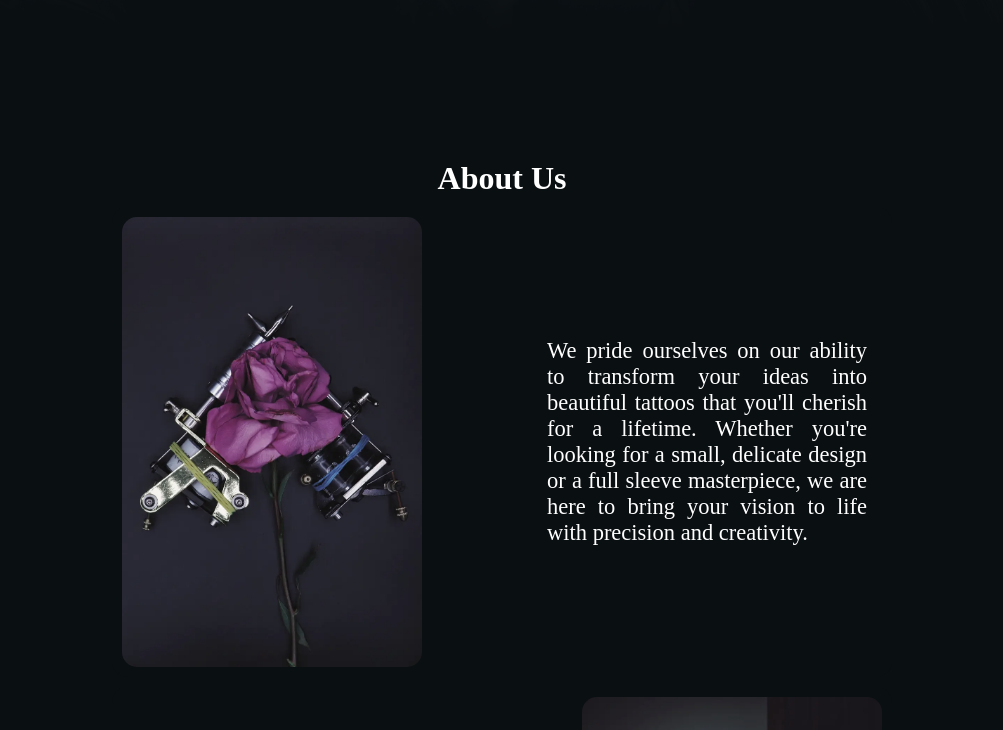
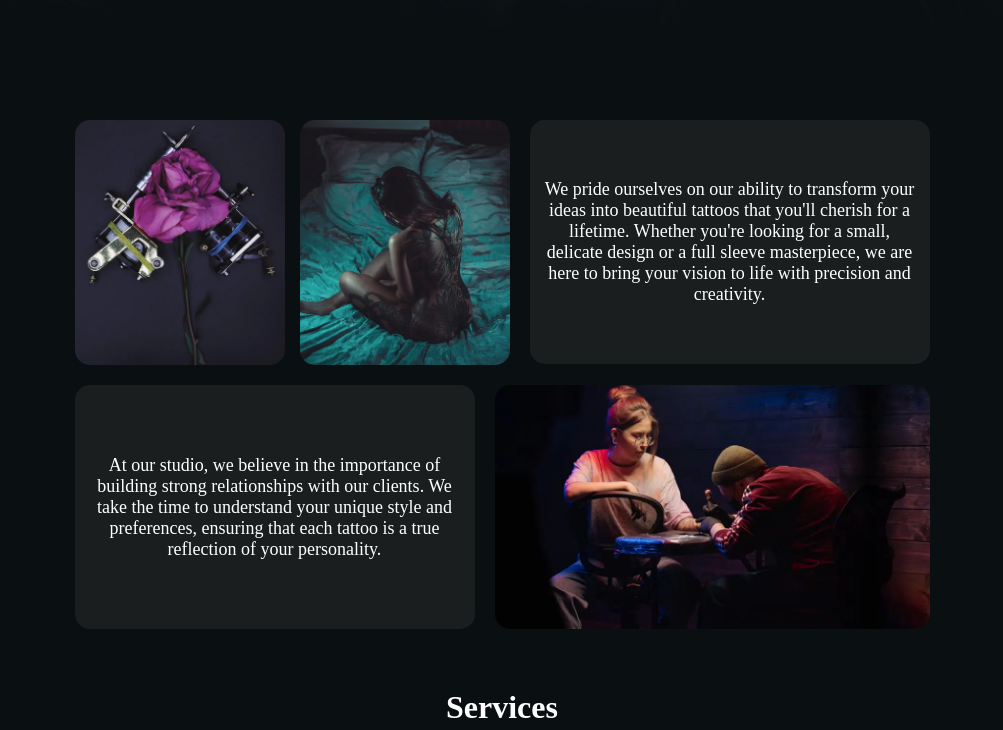
Before and after one commit to gusdkruger/liturgo-tattoo, a plain HTML site: page index.html in a window 1280 px wide. Shown: the part 680-1410 px from the top of the page, without its empty margins (138-1141 px from the left). Drawn offline with Linux system fonts and the light colour scheme.

Commit message:
Slight redesign of about

```diff
--- a/css/style.css
+++ b/css/style.css
@@ -53,7 +53,7 @@ header {
     font-family: var(--font-fancy);
     letter-spacing: 3px;
     font-size: 32px;
-    padding: 0 5px 4px;
+    padding: 0 5px 5px;
 }
 
 .header__nav {
@@ -77,6 +77,7 @@ header {
     display: flex;
     flex-direction: column;
     justify-content: center;
+    margin-bottom: 0px;
 }
 
 .presentation__title {
@@ -85,22 +86,52 @@ header {
     text-align: center;
 }
 
-/* ABOUT US */
+/* ABOUT */
 
 .about {
-    text-align: center;
-    width: clamp(300px, calc(85vw + 30px), 530px);
+    margin-top: 0px;
+    width: 95vw;
 }
 
 .about__container {
-    background-color: var(--background-primary);
-    padding: 10px;
-    border-radius: 15px;
-    margin: 10px;
+    display: flex;
+    flex-wrap: wrap;
+    justify-content: center;
+    margin: 20px 0;
+    align-items: center;
+    gap: 20px;
 }
 
-.about__img {
-    display: none;
+.about__img-container {
+    width: 100%;
+    max-width: 435px;
+    aspect-ratio: 16 / 9;
+    display: flex;
+    gap: 15px;
+}
+
+.about__img-vertical {
+    width: 50%;
+    object-fit: cover;
+    border-radius: 15px;
+    object-position: 0% 80%;
+}
+
+.about__img-horizontal {
+    width: 100%;
+    aspect-ratio: 16 / 9;
+    object-fit: cover;
+    border-radius: 15px;
+    max-width: 435px;
+}
+
+.about__text {
+    text-align: center;
+    width: 100%;
+    max-width: 405px;
+    padding: 15px;
+    background-color: var(--background-secondary);
+    border-radius: 15px;
 }
 
 /* SERVICES */
@@ -191,7 +222,6 @@ header {
 .contact__img-container__img {
     width: clamp(300px, calc(85vw + 30px), 530px);
     border-radius: 15px;
-    filter: grayscale(0.3);
 }
 
 .start-hidden {
@@ -333,30 +363,17 @@ footer {
 }
 
 @media (width >= 900px) {
-    /* ABOUT US */
+    /* ABOUT */
 
-    .about {
-        width: 800px;
-    }
-
-    .about__container {
-        display: flex;
-        justify-content: space-between;
-    }
-
-    .about__img {
-        display: block;
-        width: 300px;
-        border-radius: 15px;
-        filter: grayscale(0.3);
+    .about__container-reverse {
+        flex-direction: row-reverse;
     }
 
     .about__text {
-        width: 320px;
-        text-align: justify;
-        padding: 15px;
-        align-self: center;
-        font-size: 1.25em;
+        width: 370px;
+        height: 214px;
+        display: flex;
+        align-items: center;
     }
 
     /* CONTACT */
--- a/index.html
+++ b/index.html
@@ -28,14 +28,16 @@
             </section>
             <!-- ABOUT US -->
             <section class="about">
-                <h2 class="section__title">About Us</h2>
                 <div class="about__container">
-                    <img class="about__img" src="./img/about-img1.webp" alt="A pink rose with two tattoo machines intersecting at the top against a dark background.">
+                    <div class="about__img-container">
+                        <img class="about__img-vertical" src="./img/about-img1.webp" alt="A pink rose with two tattoo machines intersecting at the top against a dark background.">
+                        <img class="about__img-vertical" src="./img/about-img2.webp" alt="A person with tattoos sits on a bed with teal sheets, facing away and looking down, partially lit by blue-green light.">
+                    </div>
                     <p class="about__text">We pride ourselves on our ability to transform your ideas into beautiful tattoos that you'll cherish for a lifetime. Whether you're looking for a small, delicate design or a full sleeve masterpiece, we are here to bring your vision to life with precision and creativity.</p>
                 </div>
-                <div class="about__container">
+                <div class="about__container about__container-reverse">
+                    <img class="about__img-horizontal" src="./img/about-img3.webp" alt="A person with glasses is sitting on a chair getting a tattoo on their arm from a tattoo artist who is focused on the work, under dim lighting.">
                     <p class="about__text">At our studio, we believe in the importance of building strong relationships with our clients. We take the time to understand your unique style and preferences, ensuring that each tattoo is a true reflection of your personality.</p>
-                    <img class="about__img" src="./img/about-img2.webp" alt="A person with tattoos sits on a bed with teal sheets, facing away and looking down, partially lit by blue-green light.">
                 </div>
             </section>
             <!-- SERVICES -->
@@ -128,6 +130,9 @@
                     <a href="https://pixabay.com/photos/young-woman-tattoo-naked-nude-1970238/" target="_blank">About image 2</a> by <a href="https://pixabay.com/users/xusenru-1829710/?utm_source=link-attribution&utm_medium=referral&utm_campaign=image&utm_content=1970238" target="_blank">Khusen Rustamov</a> from <a href="https://pixabay.com//?utm_source=link-attribution&utm_medium=referral&utm_campaign=image&utm_content=1970238" target="_blank">Pixabay</a>
                 </li>
                 <li>
+                    <a href="https://www.pexels.com/photo/woman-in-red-jacket-sitting-on-chair-4125607/" target="_blank">About image 3</a> by <a href="https://www.pexels.com/@cottonbro/" target="_blank">cottonbro studio</a> from <a href="https://www.pexels.com/" target="_blank">Pexels</a>
+                </li>
+                <li>
                     Alt text generated by <a href="https://alttext.ai/" target="_blank">alttext.ai</a>
                 </li>
                 <li>
```
Also changed, not shown: img/about-img3.webp (added).
